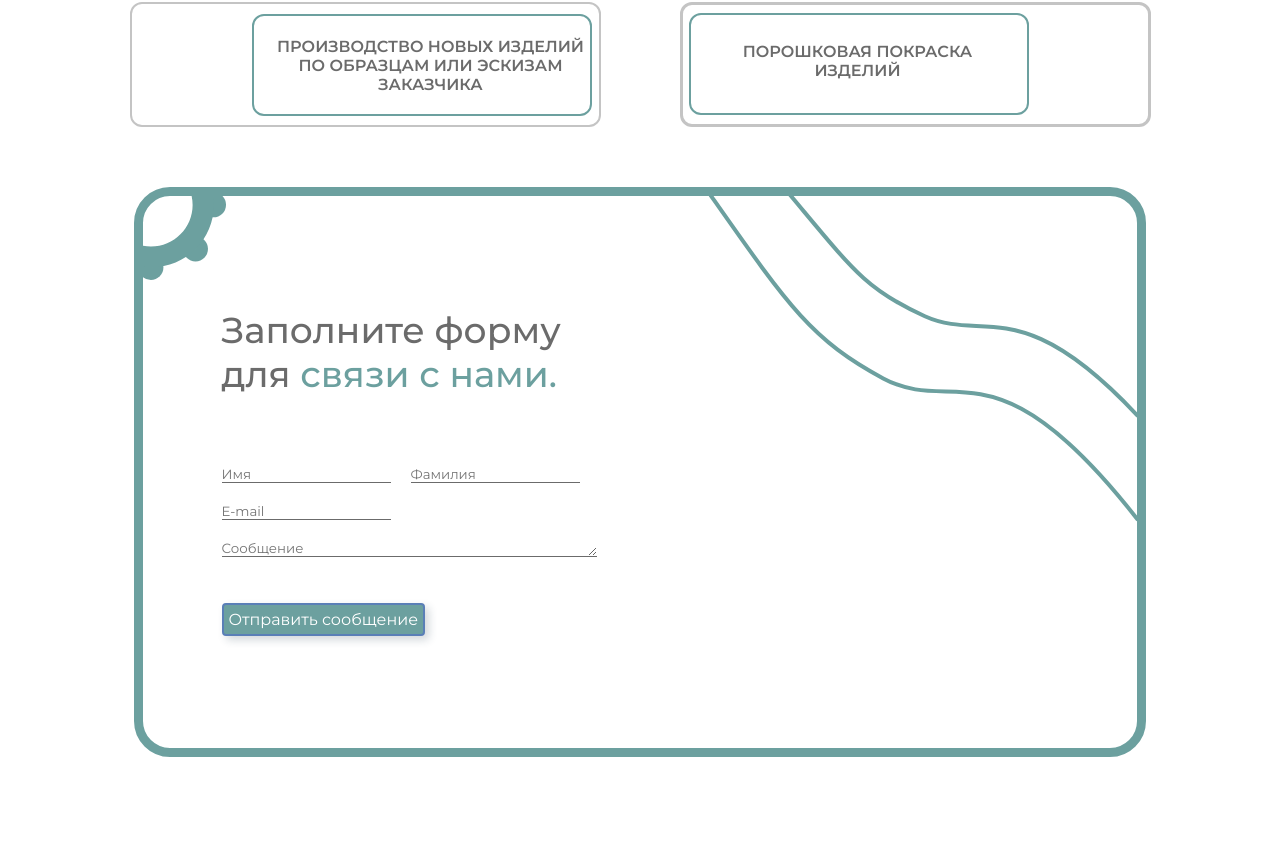
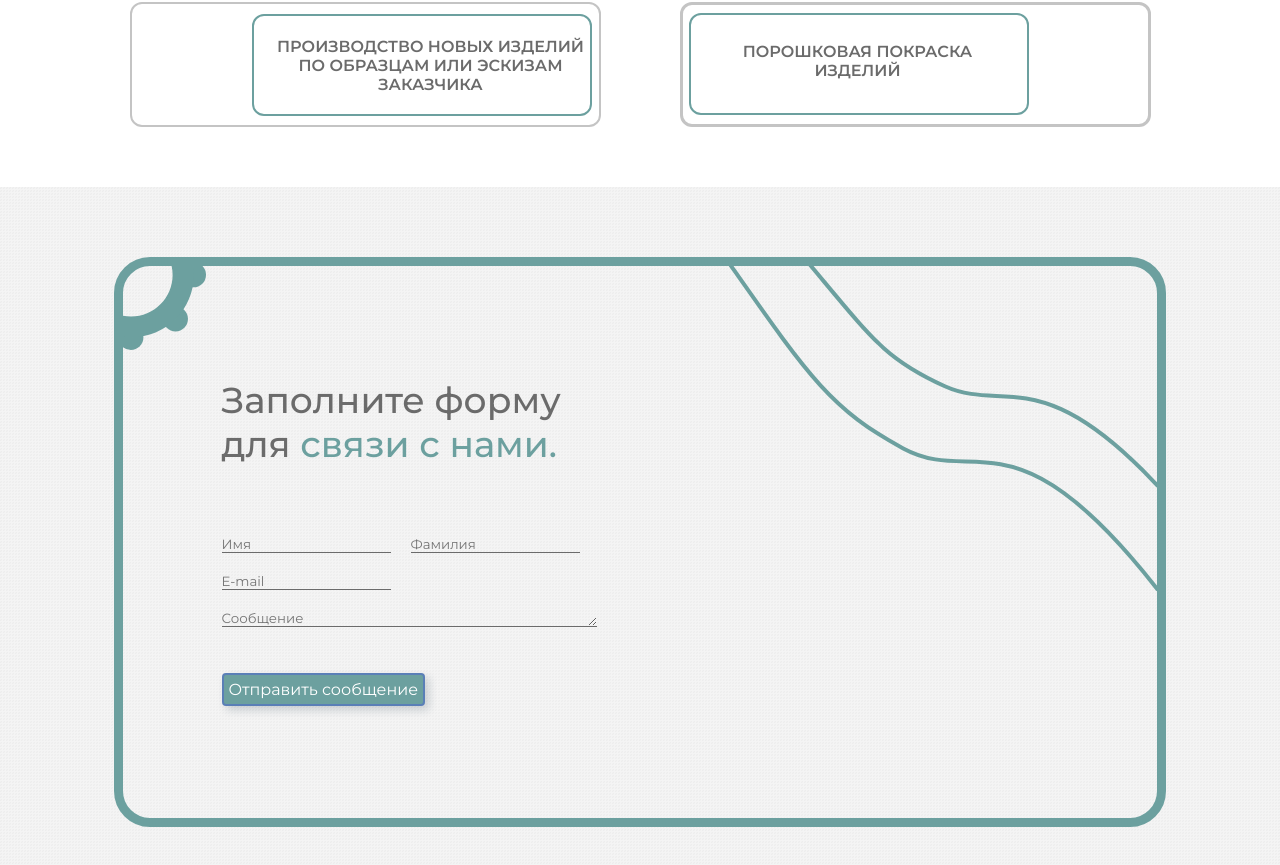
Before and after one commit to Siskinbird/vue-metaform, a Vue app: page / in a window 1280 px wide. Shown: the part 1594-2459 px from the top of the page. Before the commit the page ends 2411 px from the top, so only its background shows below. Built offline with nearby package versions, Linux system fonts and the light colour scheme.

Commit message:
add: required field in form

```diff
--- a/src/components/FeedbackForm.vue
+++ b/src/components/FeedbackForm.vue
@@ -1,6 +1,7 @@
 <template>
-    <section class="feedback container">
-        <div class="feedback__body" data-aos="zoom-in" data-aos-duration="1000">
+    <section class="feedback">
+        <div class="container">
+        <div class="feedback__body container" data-aos="zoom-in" data-aos-duration="1000">
             <div class="form__main">
                 <div class="form__title">
                     <h2>Заполните форму для <span>связи с нами.</span></h2>
@@ -13,17 +14,18 @@
                     <input placeholder="Фамилия" type="text" name="surName" id="surName">
                 </label>
                 <label for="email">
-                    <input placeholder="E-mail" type="email" name="email" id="email">
+                    <input required placeholder="E-mail" type="email" name="email" id="email">
                 </label>
-                <textarea name="message" id="message" cols="45" rows="1" placeholder="Сообщение"></textarea>
+                <textarea required name="message" id="message" cols="45" rows="1" placeholder="Сообщение"></textarea>
 
-                <button class="form__button">
+                <button type="submit" class="form__button">
                     <span>Отправить сообщение</span>
                 </button>
                 </form>
             </div>
             <div class="form__background"></div>
         </div>
+    </div>
     </section>
 </template>
 
@@ -34,6 +36,14 @@
 </script>
 
 <style scoped lang="scss">
+    .container {
+        padding: 0;
+    }
+    .feedback {
+        margin-top: 60px;
+        background: url('../assets/background/bgpattern2.png') repeat;
+        padding: 10px;
+    }
     .feedback__body {
         background:  url('../assets/background/shesternya.svg') -67px -66px no-repeat;
         display: flex;
```
